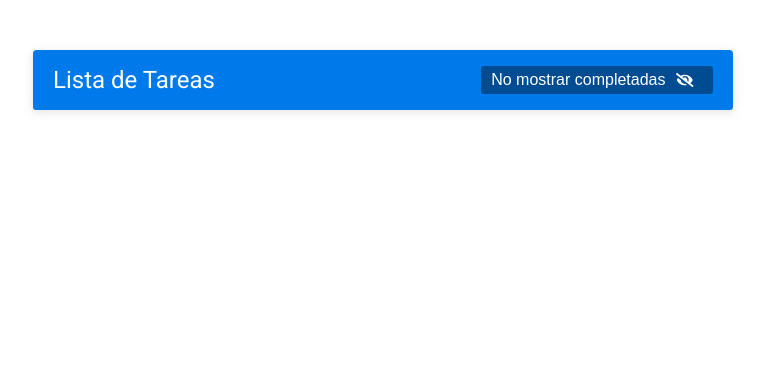
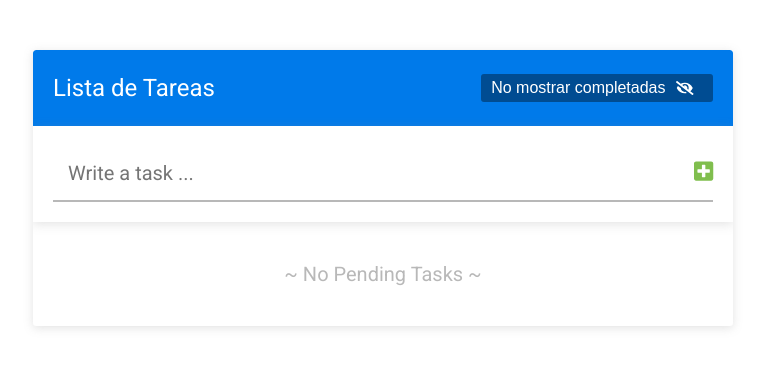
Before and after one commit to raulangelj/Task_Manager, a React (Create React App) app: page / in a window 1280 px wide. Shown: the top 368 px of the page, without its empty margins (257-1022 px from the left). Built offline with nearby package versions, Linux system fonts and the light colour scheme.

Commit message:
feat: header, add task form, tasks list added to the static design

```diff
--- a/package.json
+++ b/package.json
@@ -13,6 +13,7 @@
     "react": "^17.0.2",
     "react-dom": "^17.0.2",
     "react-scripts": "4.0.3",
+    "react-uuid": "^1.0.2",
     "web-vitals": "^1.1.2"
   },
   "scripts": {
--- a/src/App/App.css
+++ b/src/App/App.css
@@ -8,6 +8,7 @@
 	width: 100%;
 	height: 100%;
 	max-height: 90vh;
+	margin: 0 1rem;
 	overflow: auto;
 	box-shadow: 0 2px 10px rgba(139,139,139,.25);
 	border-radius: 3px;
--- a/src/App/App.js
+++ b/src/App/App.js
@@ -1,10 +1,23 @@
+/* eslint-disable import/no-cycle */
+import React, { useState, createContext } from 'react'
 import './App.css'
 import Header from '../Components/Header/header'
+import TaskForm from '../Components/Form/taskForm'
+import TaskList from '../Components/TaskList/taskList'
 
-const App = () => (
-  <div className="contenedor">
-    <Header />
-  </div>
-)
+export const TaskContext = createContext()
 
+const App = () => {
+  const [tasks, setTasks] = useState([])
+
+  return (
+    <TaskContext.Provider value={{ tasks, setTasks }}>
+      <div className="contenedor">
+        <Header />
+        <TaskForm />
+        <TaskList />
+      </div>
+    </TaskContext.Provider>
+  )
+}
 export default App
--- /dev/null
+++ b/src/Components/Form/taskForm.css
@@ -0,0 +1,36 @@
+.task-form {
+	display: flex;
+	justify-content: space-between;
+	align-items: center;
+	position: relative;
+	padding: 20px;
+	box-shadow: 0 2px 10px rgba(139,139,139,.25);
+}
+
+.task-form-input {
+	border: none;
+	padding: 15px;
+	width: 100%;
+	font-size: 20px;
+	font-family: 'Roboto', sans-serif;
+	border-bottom: 2px solid #b8b8b8;
+}
+
+.task-form-input:focus {
+	outline: none;
+	border-bottom: 2px solid var(--azul);
+}
+
+.task-form-btn {
+	position: absolute;
+	bottom: 40px;
+	right: 20px;
+	border: none;
+	background: none;
+	cursor: pointer;
+}
+
+.task-form-icon-btn {
+	font-size: 22px;
+	color: var(--verde);
+}
--- /dev/null
+++ b/src/Components/Form/taskForm.jsx
@@ -0,0 +1,45 @@
+/* eslint-disable import/no-cycle */
+import React, { useContext, useState } from 'react'
+import { FontAwesomeIcon } from '@fortawesome/react-fontawesome'
+import { faPlusSquare } from '@fortawesome/free-solid-svg-icons'
+import uuid from 'react-uuid'
+import { TaskContext } from '../../App/App'
+import './taskForm.css'
+
+const TaskForm = () => {
+  const tasks = useContext(TaskContext)
+  const [newTask, setNewTask] = useState('')
+
+  const handleSubmit = (e) => {
+    e.preventDefault()
+    tasks.setTasks([
+      ...tasks.tasks,
+      {
+        // id: Math.max.apply(Math, tasks.tasks.map((task) => task.id)) + 1,
+        id: uuid(),
+        text: newTask,
+        done: false,
+      },
+    ])
+  }
+
+  return (
+    <form action="" className="task-form" onSubmit={handleSubmit}>
+      <input
+        type="text"
+        className="task-form-input"
+        placeholder="Write a task ..."
+        value={newTask}
+        onChange={(e) => setNewTask(e.target.value)}
+      />
+      <button
+        type="submit"
+        className="task-form-btn"
+      >
+        <FontAwesomeIcon icon={faPlusSquare} className="task-form-icon-btn" />
+      </button>
+    </form>
+  )
+}
+
+export default TaskForm
--- a/src/Components/Header/header.css
+++ b/src/Components/Header/header.css
@@ -2,7 +2,7 @@
 	display: flex;
 	align-items: center;
 	justify-content: space-between;
-	height: 60px;
+	height: fit-content;
 	padding: 0 20px;
 	background: var(--azul);
 	color: #fff;
@@ -12,6 +12,7 @@
 .header-title {
 	font-weight: 400;
 	font-size: 24px;
+  padding: 1.5rem 0;
 }
 
 .header-button {
--- /dev/null
+++ b/src/Components/Task/task.css
@@ -0,0 +1,43 @@
+.tasks-list-task {
+	height: 60px;
+	padding: 0 20px;
+	align-items: center;
+	color: #4B4B4B;
+	font-size: 18px;
+	display: grid;
+	grid-template-columns: auto 1fr auto;
+}
+
+.tasks-list-text {
+	text-align: left;
+	width: 100%;
+}
+
+.tasks-list-task:hover .tasks-list-icon-action {
+	opacity: 0.5;
+}
+
+.tasks-list-icon {
+	cursor: pointer;
+	font-size: 16px;
+}
+
+.tasks-list-icon-check {
+	margin-right: 20px;
+	font-size: 26px;
+}
+
+.tasks-list-icon-action {
+	margin-left: 20px;
+	opacity: 0;
+	transition: .3s ease all;
+}
+
+
+.tasks-list-task:nth-child(even) {
+	background: #F3F3F3;
+}
+
+.tasks-list-btn-container {
+	display: flex;
+}
--- /dev/null
+++ b/src/Components/Task/task.jsx
@@ -0,0 +1,34 @@
+/* eslint-disable react/prop-types */
+/* eslint-disable no-unused-vars */
+import React from 'react'
+import { FontAwesomeIcon } from '@fortawesome/react-fontawesome'
+import { faCheckSquare, faEdit, faTimes } from '@fortawesome/free-solid-svg-icons'
+import './task.css'
+
+const Task = ({ task, key }) => {
+  const a = 12
+
+  return (
+    <li key={key} className="tasks-list-task">
+      <FontAwesomeIcon
+        icon={faCheckSquare}
+        className="task-list-icon tasks-list-icon-check"
+      />
+      <div className="task-list-text">
+        {task.text}
+      </div>
+      <div className="tasks-list-btn-container">
+        <FontAwesomeIcon
+          icon={faEdit}
+          className="task-list-icon tasks-list-icon-action"
+        />
+        <FontAwesomeIcon
+          icon={faTimes}
+          className="task-list-icon tasks-list-icon-action"
+        />
+      </div>
+    </li>
+  )
+}
+
+export default Task
--- /dev/null
+++ b/src/Components/TaskList/taskList.css
@@ -0,0 +1,12 @@
+.tasks-list {
+	list-style: none;
+	height: 100%;
+	overflow: auto;
+}
+
+.tasks-list-message {
+	text-align: center;
+	color: #b8b8b8;
+	font-size: 20px;
+	padding: 40px 20px;
+}
--- /dev/null
+++ b/src/Components/TaskList/taskList.jsx
@@ -0,0 +1,26 @@
+/* eslint-disable no-console */
+import React, { useContext } from 'react'
+import { TaskContext } from '../../App/App'
+import Task from '../Task/task'
+import './taskList.css'
+
+const TaskList = () => {
+  const tasks = useContext(TaskContext)
+
+  return (
+    <ul className="tasks-list">
+      {
+        tasks.tasks.length > 0
+          ? tasks.tasks.map((task) => (
+            <Task
+              key={task.id}
+              task={task}
+            />
+          ))
+          : <div className="tasks-list-message">~ No Pending Tasks ~</div>
+      }
+    </ul>
+  )
+}
+
+export default TaskList
```
Also changed, not shown: .eslintrc.js, 1 other file (tests, documents, lock files or other folders).
